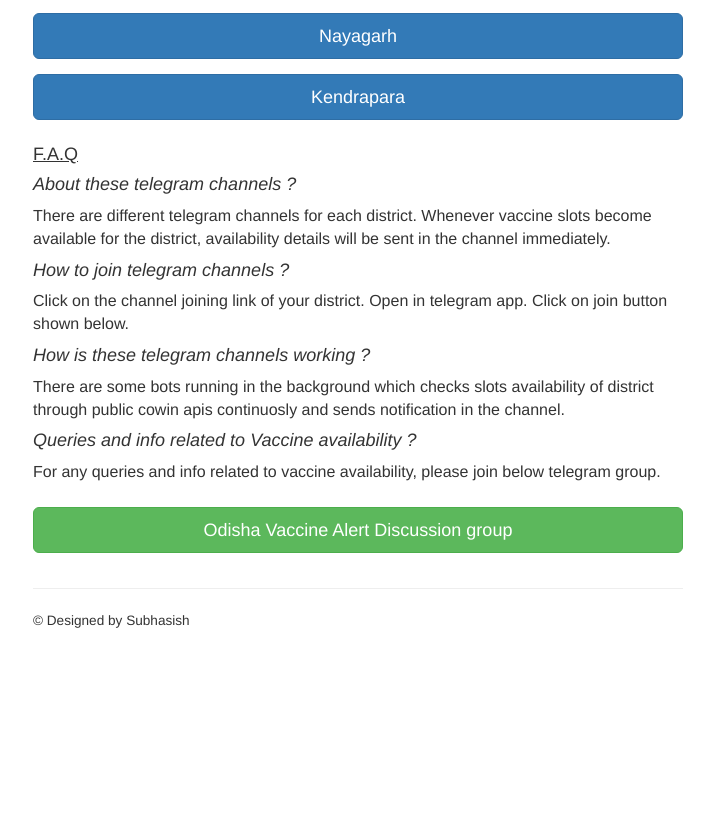
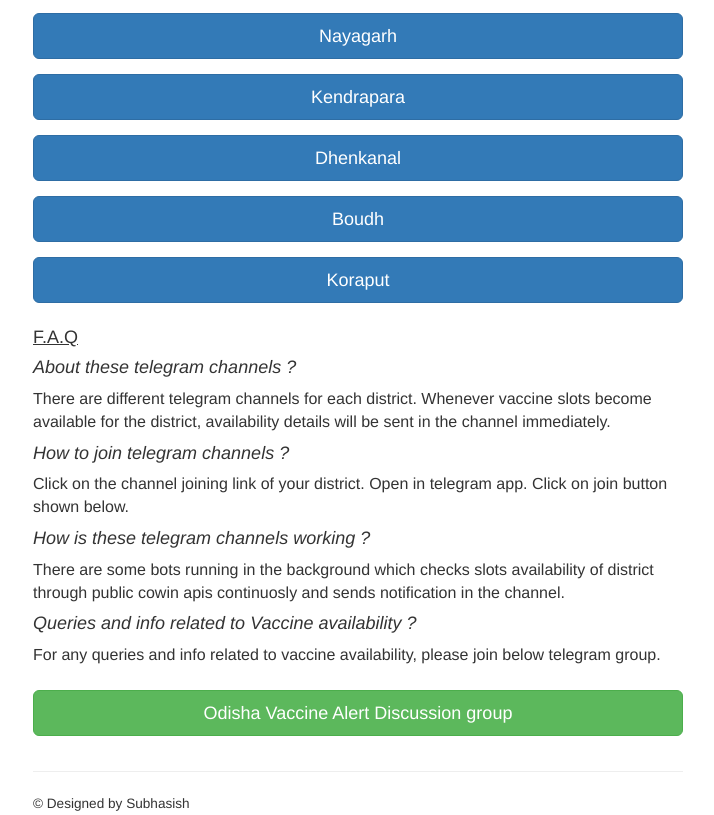
Before and after one commit to dassubhasish96/odisha-vaccine-alerts, a React (Create React App) app: page / in a window 1280 px wide. Shown: the part 1223-2038 px from the top of the page, without its empty margins (297-1011 px from the left). Before the commit the page ends 1855 px from the top, so only its background shows below. Built offline with nearby package versions, Linux system fonts and the light colour scheme.

Commit message:
added 3 more districts

```diff
--- a/src/components/Body/body.component.js
+++ b/src/components/Body/body.component.js
@@ -69,6 +69,15 @@ function Body(props) {
                    <FormGroup>
                    <Button href = "https://telegram.me/kendrapara_vaccine_alerts" color="primary" size="lg" block>Kendrapara</Button>
                    </FormGroup>
+                   <FormGroup>
+                   <Button href = "https://telegram.me/dhenkanal_vaccine_alerts" color="primary" size="lg" block>Dhenkanal</Button>
+                   </FormGroup>
+                   <FormGroup>
+                   <Button href = "https://telegram.me/boudh_vaccine_alerts" color="primary" size="lg" block>Boudh</Button>
+                   </FormGroup>
+                   <FormGroup>
+                   <Button href = "https://telegram.me/koraput_vaccine_alert" color="primary" size="lg" block>Koraput</Button>
+                   </FormGroup>
            </Form>
         </Fragment>
     );
```
